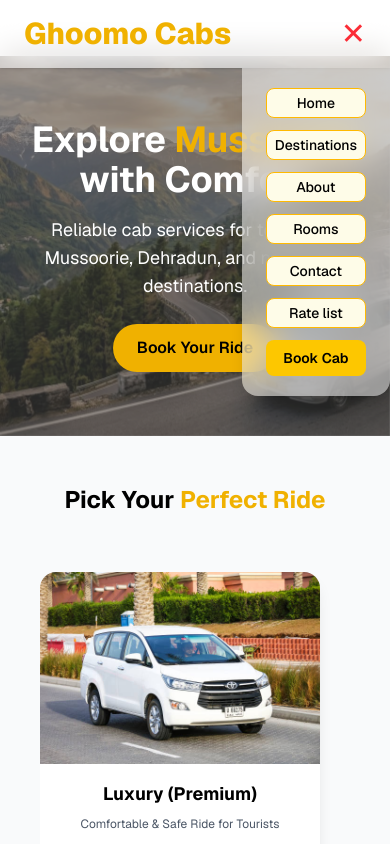
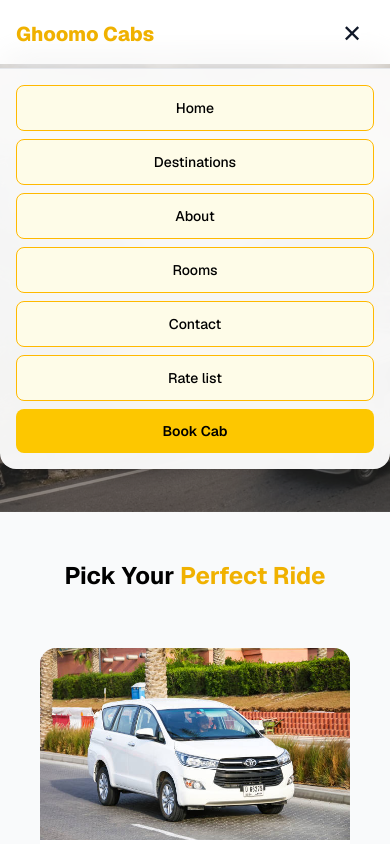
Before and after one commit to Anurag-Rawat099/ghoomo-cabs, a Next.js app: page / in a window 390 px wide. Both pictures are taken after a click on the button "Open navigation menu". Shown: the top 844 px of the page. Built offline with nearby package versions, Linux system fonts and the light colour scheme.

Commit message:
responsive fix

```diff
--- a/src/app/booking-inquiry/page.js
+++ b/src/app/booking-inquiry/page.js
@@ -3,7 +3,7 @@
 import { useState } from "react";
 import Image from "next/image";
 
-const ADMIN_WHATSAPP_NUMBER = "+91 8279355258";
+const ADMIN_WHATSAPP_NUMBER = "918279355258";
 
 export default function BookingInquiry() {
   const [form, setForm] = useState({
--- a/src/app/booking/page.js
+++ b/src/app/booking/page.js
@@ -2,7 +2,7 @@ import Image from "next/image";
 import { Suspense } from "react";
 import BookingForm from "@/components/BookingForm";
 
-const ADMIN_WHATSAPP_NUMBER = "+91 8279355258";
+const ADMIN_WHATSAPP_NUMBER = "918279355258";
 
 export default function BookingPage() {
   return (
--- a/src/app/contact/page.js
+++ b/src/app/contact/page.js
@@ -3,7 +3,7 @@
 import { useState } from "react";
 
 // 👉 Admin WhatsApp Number (without + or spaces for wa.me link)
-const ADMIN_WHATSAPP_NUMBER = "+91 8279355258";
+const ADMIN_WHATSAPP_NUMBER = "918279355258";
 
 export default function ContactPage() {
   const [form, setForm] = useState({
@@ -37,12 +37,12 @@ Message: ${form.message}`;
   return (
     <>
       {/* HERO */}
-      <section className="relative pt-36 pb-24 text-center text-white">
+      <section className="relative px-4 pb-16 pt-28 text-center text-white sm:px-6 sm:pb-24 sm:pt-36">
         <div className="absolute inset-0 bg-[url('/uploads/hero1.jpg')] bg-cover bg-center" />
         <div className="absolute inset-0 bg-black/60" />
 
         <div className="relative z-10 px-6">
-          <h1 className="text-4xl md:text-5xl font-bold mb-4">
+          <h1 className="mb-4 text-3xl font-bold sm:text-4xl md:text-5xl">
             Let’s Plan Your Next Journey
           </h1>
           <p className="text-gray-200 max-w-2xl mx-auto">
@@ -52,11 +52,11 @@ Message: ${form.message}`;
         </div>
       </section>
 
-      <section className="py-20 px-6 bg-gradient-to-b from-gray-50 to-white">
+      <section className="bg-gradient-to-b from-gray-50 to-white px-4 py-12 sm:px-6 sm:py-16 lg:py-20">
         <div className="max-w-6xl mx-auto">
 
           {/* GLASS CONTACT CARDS */}
-          <div className="grid md:grid-cols-4 gap-6 mb-16">
+          <div className="mb-12 grid grid-cols-1 gap-4 sm:grid-cols-2 sm:gap-5 lg:mb-16 lg:grid-cols-4 lg:gap-6">
             {[
               { icon: "📞", title: "Call Us", text: "+91 8279355258" },
               { icon: "💬", title: "WhatsApp", text: "+91 8279355258" },
@@ -65,7 +65,7 @@ Message: ${form.message}`;
             ].map((item) => (
               <div
                 key={item.title}
-                className="backdrop-blur bg-white/70 border border-white/40 rounded-xl p-6 text-center shadow hover:-translate-y-1 transition"
+                className="rounded-xl border border-white/40 bg-white/70 p-4 text-center shadow backdrop-blur transition hover:-translate-y-1 sm:p-6"
               >
                 <div className="text-3xl mb-2">{item.icon}</div>
                 <h3 className="font-semibold">{item.title}</h3>
@@ -75,10 +75,10 @@ Message: ${form.message}`;
           </div>
 
           {/* FORM + BENEFITS */}
-          <div className="grid md:grid-cols-2 gap-12 mb-20">
+          <div className="mb-14 grid grid-cols-1 gap-8 md:mb-20 md:grid-cols-2 md:gap-12">
 
             {/* FORM */}
-            <div className="bg-white rounded-2xl shadow-lg p-8">
+            <div className="rounded-2xl bg-white p-5 shadow-lg sm:p-8">
               <h2 className="text-2xl font-bold mb-6">
                 Send Us a Message
               </h2>
--- a/src/app/layout.js
+++ b/src/app/layout.js
@@ -18,12 +18,17 @@ export const metadata = {
   description: "Generated by create next app",
 };
 
+export const viewport = {
+  width: "device-width",
+  initialScale: 1,
+};
+
 export default function RootLayout({ children }) {
   return (
-    <html lang="en" >
+    <html lang="en">
       <body className={`${geistSans.className} bg-white text-black`}>
         <Navbar />
-        <main className="pt-14">{children}</main>
+        <main className="pt-16">{children}</main>
         <Footer />
       </body>
     </html>
--- a/src/components/BookingForm.jsx
+++ b/src/components/BookingForm.jsx
@@ -16,7 +16,7 @@ export default function BookingForm({ adminNumber }) {
     date: "",
     message: "",
     cabType: "",
-
+    cabPrice: "",
   });
 
   // render date only on client
@@ -33,7 +33,7 @@ export default function BookingForm({ adminNumber }) {
     setForm((prev) => ({
       ...prev,
       cabType: cabType || prev.cabType,
-
+      cabPrice: cabPrice || prev.cabPrice,
       destination: destination || prev.destination,
     }));
   }, [searchParams]);
@@ -44,19 +44,27 @@ export default function BookingForm({ adminNumber }) {
   const sendToWhatsApp = (e) => {
     e.preventDefault();
 
-    const text = `Cab Booking Inquiry
-Cab: ${form.cabType}
-Price: ₹${form.cabPrice}
+    const textLines = [
+      "Cab Booking Inquiry",
+      `Cab: ${form.cabType || "-"}`,
+      form.cabPrice ? `Price: ₹${form.cabPrice}` : null,
+      "",
+      `Name: ${form.name || "-"}`,
+      `Phone: ${form.phone || "-"}`,
+      `Pickup Location: ${form.pickup || "-"}`,
+      `Destination: ${form.destination || "-"}`,
+      `Date: ${form.date || "-"}`,
+      "",
+      `Message: ${form.message || "-"}`,
+    ].filter(Boolean).join("\n");
 
-Name: ${form.name}
-Phone: ${form.phone}
-Pickup Location: ${form.pickup}
-Destination: ${form.destination}
-Date: ${form.date}
+    const cleanNumber = (adminNumber || "").replace(/\D/g, "");
+    if (!cleanNumber) {
+      alert("Admin WhatsApp number is not configured.");
+      return;
+    }
 
-Message: ${form.message}`;
-
-    const url = `https://wa.me/${adminNumber}?text=${encodeURIComponent(text)}`;
+    const url = `https://wa.me/${cleanNumber}?text=${encodeURIComponent(textLines)}`;
     window.open(url, "_blank");
   };
 
--- a/src/components/CabCard.jsx
+++ b/src/components/CabCard.jsx
@@ -1,16 +1,19 @@
+import Image from "next/image";
 import Link from "next/link";
 
 export default function CabCard({ title, price, image }) {
   return (
     <div className="w-full  h-full">
-      <div className="relative bg-white rounded-2xl max-w-[280px] h-full overflow-hidden shadow-lg hover:-translate-y-2 transition duration-300 h-full flex flex-col">
+      <div className="relative mx-auto flex h-full w-full max-w-[350px] flex-col overflow-hidden rounded-2xl bg-white shadow-lg transition duration-300 hover:-translate-y-2">
 
         {/* Image */}
-        <div className="relative w-full h-48 sm:h-54 md:h-62">
-          <img
+        <div className="relative h-48 w-full sm:h-56 lg:h-64">
+          <Image
             src={image}
             alt={title}
-            className="h-48 sm:h-54 md:h-62 w-full object-cover"
+            fill
+            sizes="(max-width: 640px) 100vw, (max-width: 1024px) 50vw, 280px"
+            className="object-cover"
           />
 
 
@@ -30,7 +33,7 @@ export default function CabCard({ title, price, image }) {
               query: { cabType: title, cabPrice: price },
             }}
           >
-            <button className="mt-auto bg-yellow-500 text-white px-4 py-2 rounded-full text-sm sm:text-base font-semibold hover:bg-black hover:text-yellow-400 transition w-1/2">
+            <button className="mt-auto w-full rounded-full bg-yellow-500 px-4 py-2 text-sm font-semibold text-white transition hover:bg-black hover:text-yellow-400 sm:w-auto sm:text-base">
               Book Ride
             </button>
           </Link>
--- a/src/components/CabList.jsx
+++ b/src/components/CabList.jsx
@@ -20,7 +20,7 @@ export default function CabList() {
   ]
   return (
     <section className="py-12 md:py-16 bg-gray-50">
-      <h2 className="text-2xl sm:text-3xl md:text-4xl font-bold text-center mb-10">
+      <h2 className="text-2xl sm:text-3xl md:text-4xl font-bold mx-auto text-center mb-10">
         Pick Your <span className="text-yellow-500">Perfect Ride</span>
       </h2>
 
--- a/src/components/CharDhamSection.jsx
+++ b/src/components/CharDhamSection.jsx
@@ -50,6 +50,10 @@ export default function CharDhamSection() {
 
   return (
     <section className="py-16">
+  <h2 className="text-2xl sm:text-3xl md:text-4xl font-bold mx-auto text-center mb-10">
+    Chardham <span className="text-yellow-500">Yatra</span>
+      </h2>
+
       <div className="max-w-7xl mx-auto px-4 sm:px-6 lg:px-8">
         <Swiper
           modules={[ Autoplay]}
@@ -72,7 +76,7 @@ export default function CharDhamSection() {
         >
           {dhams.map((dham, index) => (
             <SwiperSlide key={index} className="!overflow-visible">
-              <div className="py-4">
+              <div className="py-4 mx-auto">
                 <CabCard
                   {...dham}
                   buttonText="Book Yatra"
--- a/src/components/DestinationSection.jsx
+++ b/src/components/DestinationSection.jsx
@@ -27,13 +27,13 @@ export default function DestinationSection({ variant = "slider" }) {
   ];
 
   return (
-    <section className="py-20 bg-gray-50">
-      <h2 className="text-4xl font-bold text-center mb-12">
+    <section className="bg-gray-50 py-12 sm:py-16 lg:py-20">
+      <h2 className="mb-8 px-4 text-center text-3xl font-bold sm:mb-10 sm:text-4xl lg:mb-12">
         Top <span className="text-yellow-500">Destinations</span>
       </h2>
 
       {variant === "slider" && (
-        <div className="max-w-7xl mx-auto px-6 relative">
+        <div className="relative mx-auto max-w-7xl px-3 sm:px-6">
           <Swiper
             modules={[Navigation, Pagination, Autoplay]}
             spaceBetween={4}
@@ -57,7 +57,7 @@ export default function DestinationSection({ variant = "slider" }) {
       )}
 
       {variant === "grid" && (
-        <div className="grid sm:grid-cols-2 lg:grid-cols-4 gap-1 px-6 max-w-7xl mx-auto">
+        <div className="mx-auto grid max-w-7xl grid-cols-1 gap-3 px-4 sm:grid-cols-2 sm:px-6 lg:grid-cols-4">
           {destinations.map((place, index) => (
             <DestinationCard key={index} {...place} />
           ))}
--- a/src/components/Hero.jsx
+++ b/src/components/Hero.jsx
@@ -19,7 +19,7 @@ export default function Hero() {
   }, []);
 
   return (
-    <section className="relative h-[45vh] md:h-screen flex items-center justify-center overflow-hidden">
+    <section className="relative flex min-h-[28rem] items-center justify-center overflow-hidden sm:min-h-[34rem] md:h-screen md:min-h-0">
 
       {heroSlider.map((img, index) => (
         <Image
@@ -37,12 +37,12 @@ export default function Hero() {
 
       <div className="absolute inset-0 bg-black/40" />
 
-      <div className="relative z-10 text-center max-w-2xl px-4">
-        <h1 className="text-4xl md:text-6xl font-bold mb-4 text-white">
+      <div className="relative z-10 mx-auto max-w-2xl px-5 text-center sm:px-6">
+        <h1 className="mb-4 text-3xl font-bold text-white sm:text-4xl md:text-6xl">
           Explore <span className="text-yellow-500">Mussoorie</span> with Comfort
         </h1>
 
-        <p className="text-white text-lg md:text-xl mb-6">
+        <p className="mb-6 text-base text-white sm:text-lg md:text-xl">
           Reliable cab services for tourists in Mussoorie, Dehradun, and nearby hill destinations.
         </p>
 
--- a/src/components/Navbar.jsx
+++ b/src/components/Navbar.jsx
@@ -8,22 +8,15 @@ export default function Navbar() {
 
   return (
     <nav className="fixed top-0 left-0 w-full z-50">
-
-      {/* Background Blur Layer */}
       <div className="absolute inset-0 bg-white/50 backdrop-blur-lg shadow-sm"></div>
-
-      {/* Navbar Content */}
-      <div className="relative px-6 py-4 flex justify-between items-center">
-
-        {/* Logo */}
+      <div className="relative flex items-center justify-between px-4 py-3 sm:px-6 sm:py-4">
         <Link href="/">
-          <h1 className="text-3xl font-extrabold text-yellow-500">
+          <span className="text-xl font-extrabold text-yellow-500 sm:text-3xl">
             Ghoomo Cabs
-          </h1>
+          </span>
         </Link>
 
-        {/* Desktop Links */}
-        <ul className="hidden md:flex gap-8 font-medium text-black">
+        <ul className="hidden items-center gap-4 font-medium text-black lg:flex xl:gap-8">
           <li><Link href="/" className="hover:text-yellow-500 transition">Home</Link></li>
           <li><Link href="/destinations" className="hover:text-yellow-500 transition">Destinations</Link></li>
           <li><Link href="/about" className="hover:text-yellow-500 transition">About</Link></li>
@@ -32,27 +25,31 @@ export default function Navbar() {
           <li><Link href="/ratelist" className="hover:text-yellow-500 transition">Rate  list</Link></li>
         </ul>
 
-        {/* Desktop Button */}
-        <Link href="/booking" className="hidden md:block">
-          <button className="bg-yellow-500 text-black px-4 py-2 rounded-full font-semibold hover:bg-black hover:text-yellow-400 transition">
-            Book Cab
-          </button>
+        <Link
+          href="/booking"
+          className="hidden rounded-full bg-yellow-500 px-4 py-2 font-semibold text-black transition hover:bg-black hover:text-yellow-400 lg:block"
+        >
+          Book Cab
         </Link>
 
-        {/* Mobile Menu Button */}
         <button
-          className="md:hidden text-3xl text-red-500"
-          onClick={() => setOpen(!open)}
+          type="button"
+          className="flex size-11 items-center justify-center rounded-lg text-2xl text-gray-900 hover:bg-yellow-50 lg:hidden"
+          aria-label={open ? "Close navigation menu" : "Open navigation menu"}
+          aria-expanded={open}
+          aria-controls="mobile-navigation"
+          onClick={() => setOpen((isOpen) => !isOpen)}
         >
-          {open ? "✕" : " ☰"}
+          {open ? "✕" : "☰"}
         </button>
       </div>
 
-      {/* Mobile Menu */}
       {open && (
-        <div className="md:hidden absolute top-full right-0  bg-white/50 backdrop-blur-lg shadow-lg rounded-b-2xl ">
-          <ul className="flex flex-col gap-3 px-6  py-5 text-black font-medium text-sm">
-
+        <div
+          id="mobile-navigation"
+          className="absolute left-0 right-0 top-full max-h-[calc(100dvh-4rem)] overflow-y-auto rounded-b-2xl border-t border-gray-200 bg-white/95 shadow-lg backdrop-blur-lg lg:hidden"
+        >
+          <ul className="flex flex-col gap-2 px-4 py-4 text-sm font-medium text-black sm:px-6">
             {[
               { name: "Home", path: "/" },
               { name: "Destinations", path: "/destinations" },
@@ -65,7 +62,7 @@ export default function Navbar() {
                 <Link
                   href={item.path}
                   onClick={() => setOpen(false)}
-                  className="block py-1 px-2 rounded-lg border-1 border-amber-400 text-center bg-yellow-50 hover:bg-yellow-100 transition"
+                  className="block min-h-11 rounded-lg border border-amber-400 bg-yellow-50 px-3 py-3 text-center transition hover:bg-yellow-100"
                 >
                   {item.name}
                 </Link>
@@ -73,13 +70,14 @@ export default function Navbar() {
             ))}
 
             <li>
-              <Link href="/booking" onClick={() => setOpen(false)}>
-                <button className="w-full bg-yellow-400 text-black py-2 rounded-lg font-semibold hover:bg-black hover:text-yellow-400 transition">
-                  Book Cab
-                </button>
+              <Link
+                href="/booking"
+                onClick={() => setOpen(false)}
+                className="block min-h-11 w-full rounded-lg bg-yellow-400 py-3 text-center font-semibold text-black transition hover:bg-black hover:text-yellow-400"
+              >
+                Book Cab
               </Link>
             </li>
-
           </ul>
         </div>
       )}
--- a/src/components/VipCabSection.jsx
+++ b/src/components/VipCabSection.jsx
@@ -39,10 +39,10 @@ export default function VipCabSection() {
   ];
 
   return (
-    <section className="py-24 px-6">
+    <section className="px-4 py-14 sm:px-6 sm:py-20 lg:py-24">
       <div className="max-w-7xl mx-auto">
-        <div className="text-center mb-16">
-          <h2 className="text-4xl font-bold text-black">
+        <div className="mb-10 text-center sm:mb-12 lg:mb-16">
+          <h2 className="text-3xl font-bold text-black sm:text-4xl">
             VIP <span className="text-yellow-500">Cab Services</span>
           </h2>
 
@@ -52,7 +52,7 @@ export default function VipCabSection() {
           </p>
         </div>
 
-        <div className="grid sm:grid-cols-2 lg:grid-cols-4 gap-8">
+        <div className="grid grid-cols-1 justify-items-center gap-5 sm:grid-cols-2 sm:gap-6 lg:grid-cols-4 lg:gap-8">
           {services.map((item, index) => (
             <CabCard
               key={index}
```
